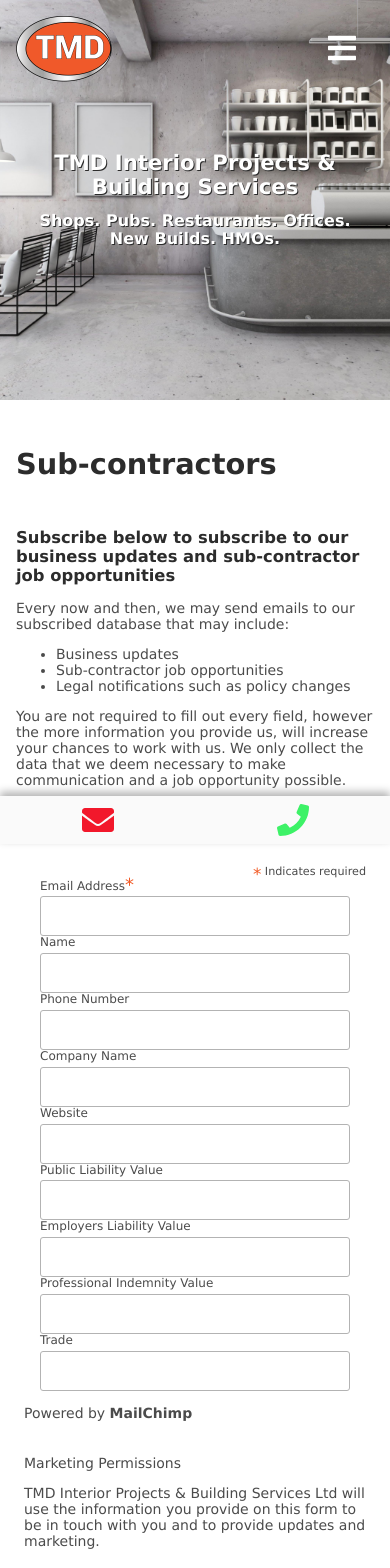
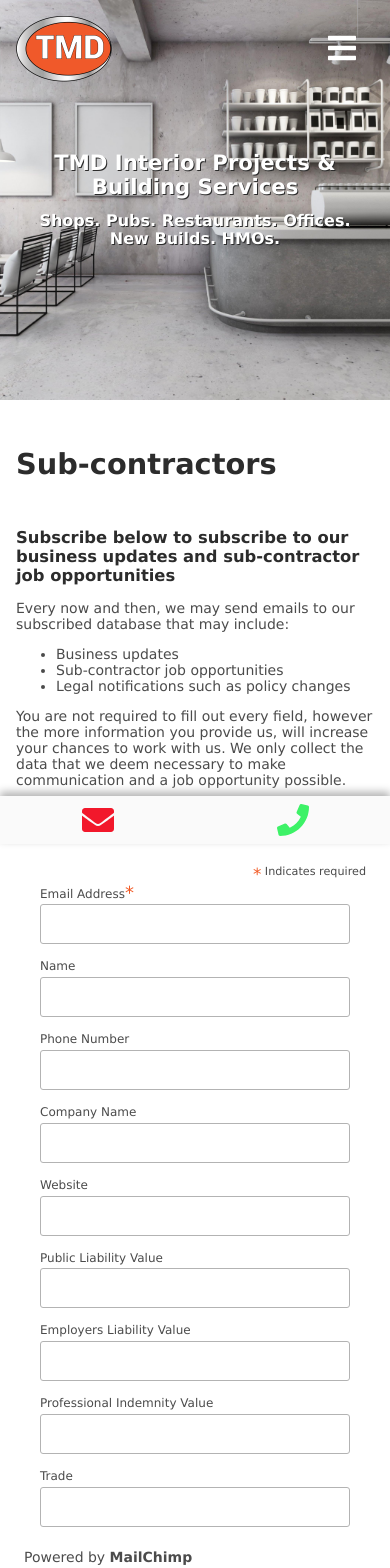
Before and after one commit to jackdomleo7/tmdip.co.uk, a Vue app: page /sub-contractors in a window 390 px wide. Shown: the top 1568 px of the page. Built offline with nearby package versions, Linux system fonts and the light colour scheme.

Commit message:
Form field spacing

```diff
--- a/src/views/SubContractors/MailchimpForm.vue
+++ b/src/views/SubContractors/MailchimpForm.vue
@@ -218,10 +218,11 @@ export default class MailchimpForm extends Vue {
 	&__field {
 		width: 100%;
 		padding: 0 1rem;
+		margin: 1rem 0;
 
 		@media (max-width: 45.5625em) {
 			width: 100% !important;
-			margin: 0 !important;
+			margin: 0.5rem 0 !important;
 		}
 
 		&--half {
```
